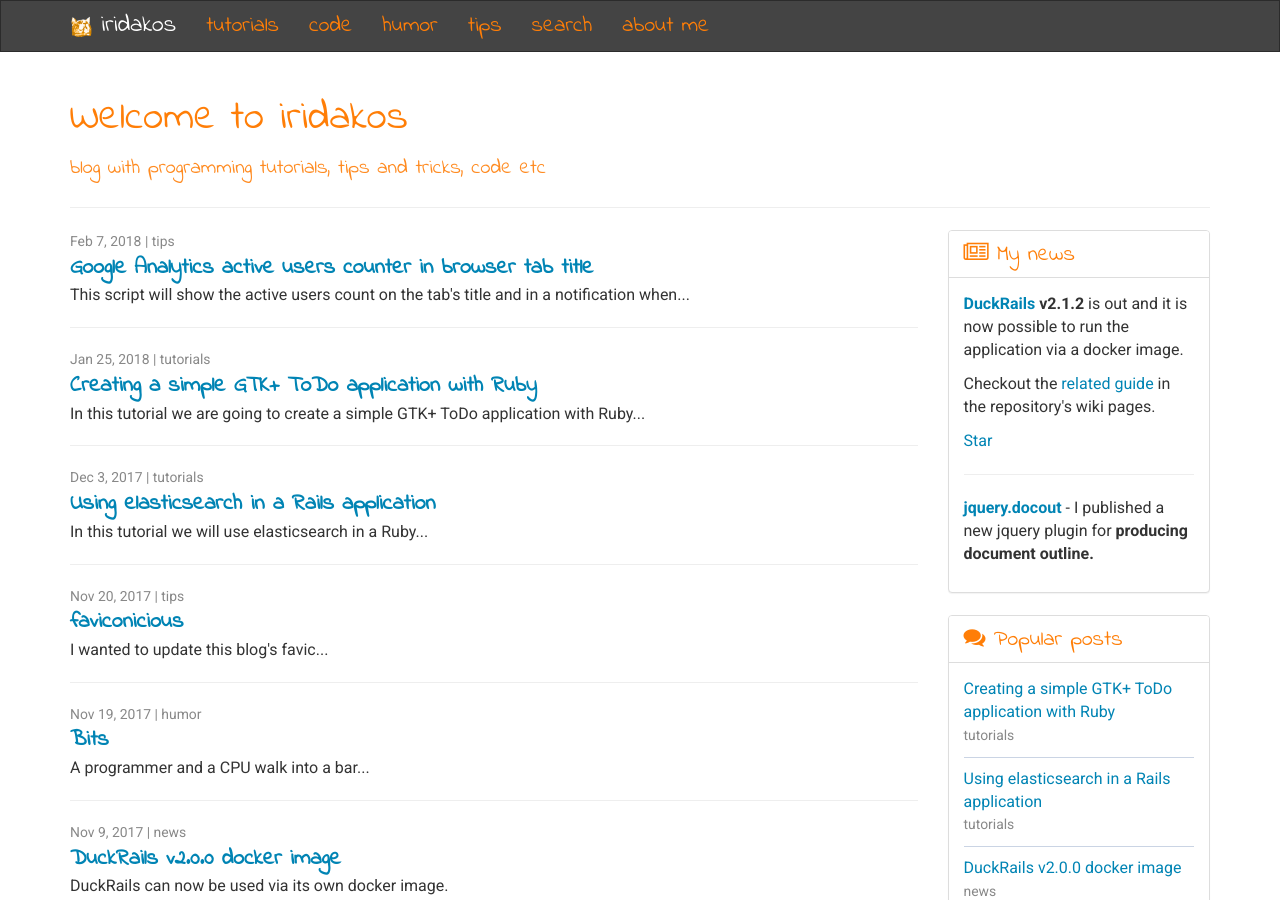
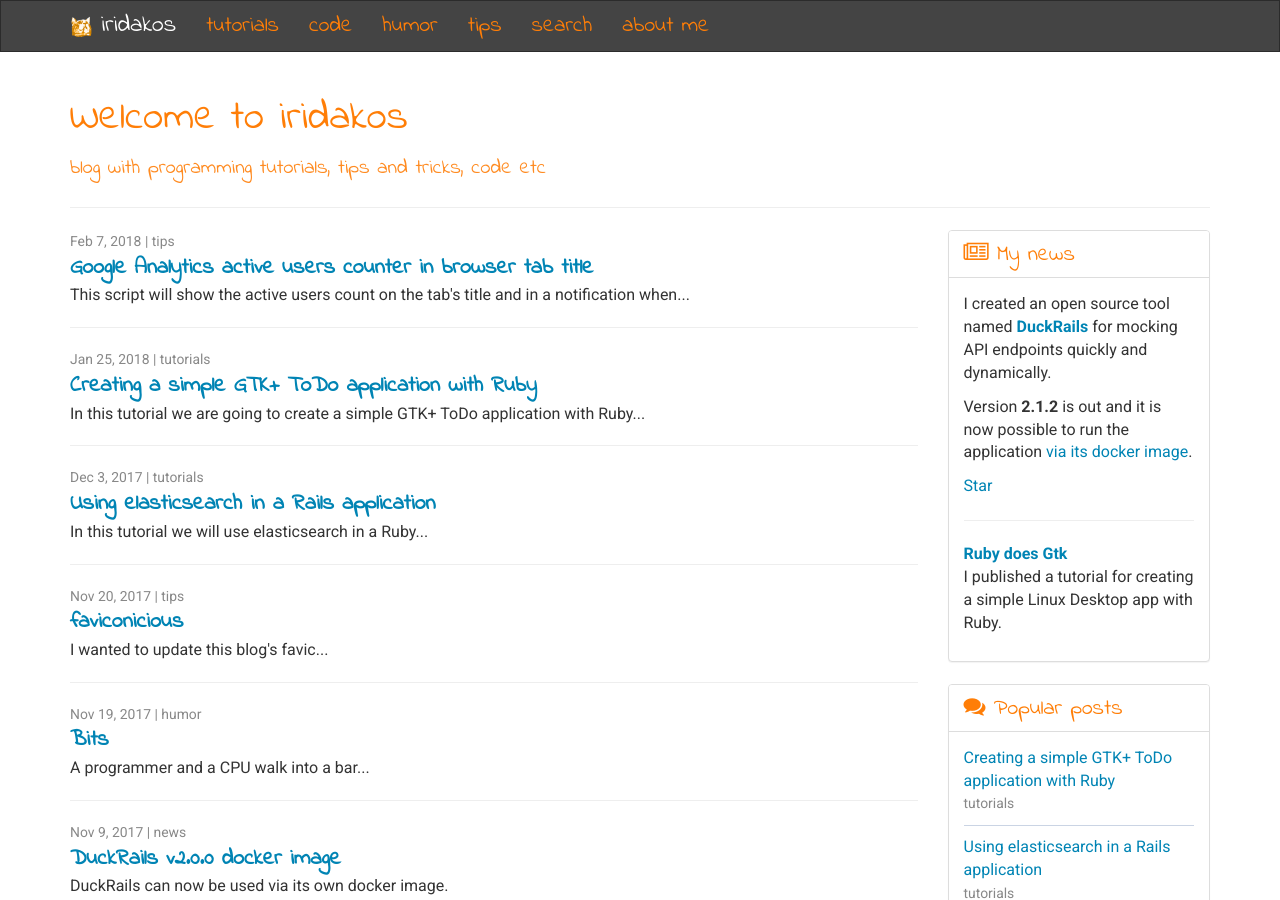
Before and after one commit to iridakos/iridakos.github.io, a Jekyll site: the page built from index.html, in a window 1280 px wide and 900 px high. Built offline with Jekyll 4.4.1, drawn with Linux system fonts in a browser that asks for light colours; nearby versions of some CDN libraries; the list of posts is cut into pages by our own code; comment, search, counter and statistics services are not loaded.

Commit message:
Update news.

```diff
--- a/_includes/news.html
+++ b/_includes/news.html
@@ -4,14 +4,14 @@
     </div>
 
     <div class="panel-body">
-      <p><strong><a  class="ga-event-link" data-event-label="DuckRails GitHub" data-event-action="click" data-event-category="News links" href="https://github.com/iridakos/duckrails" target="_blank">DuckRails</a></strong> <strong>v2.1.2</strong> is out and it is now possible to run the application via a docker image.</p>
+      <p>I created an open source tool named <strong><a  class="ga-event-link" data-event-label="DuckRails GitHub" data-event-action="click" data-event-category="News links" href="https://github.com/iridakos/duckrails" target="_blank">DuckRails</a></strong> for mocking API endpoints quickly and dynamically. </p>
 
-      <p>Checkout the <a class="ga-event-link" data-event-label="DuckRails GitHub docker wiki" data-event-action="click" data-event-category="News links" href="https://github.com/iridakos/duckrails/wiki/Setup-DuckRails-via-Docker" target="_blank">related guide</a> in the repository's wiki pages.</p>
+      <p>Version <strong>2.1.2</strong> is out and it is now possible to run the application <a class="ga-event-link" data-event-label="DuckRails GitHub docker wiki" data-event-action="click" data-event-category="News links" href="https://github.com/iridakos/duckrails/wiki/Setup-DuckRails-via-Docker" target="_blank">via its docker image</a>.</p>
 
       <p><a class="github-button" href="https://github.com/iridakos/duckrails" data-icon="octicon-star" data-size="large" data-show-count="true" aria-label="Star iridakos/duckrails on GitHub">Star</a></p>
 
       <hr/>
 
-      <p><a class="ga-event-link" data-event-label="jquery.docout GitHub" data-event-action="click" data-event-category="News links" href="https://github.com/iridakos/jquery.docout" target="_blank"><strong>jquery.docout</strong></a> - I published a new jquery plugin for <strong>producing document outline.</strong></p>
+      <p><strong><a class="ga-event-link" data-event-label="Ruby does GTK" data-event-action="click" data-event-category="News links" href="http://localhost:4000/tutorials/2018/01/25/creating-a-gtk-todo-application-with-ruby">Ruby does Gtk</a></strong><br /> I published a tutorial for creating a simple Linux Desktop app with Ruby.</p>
     </div>
 </div>
```
